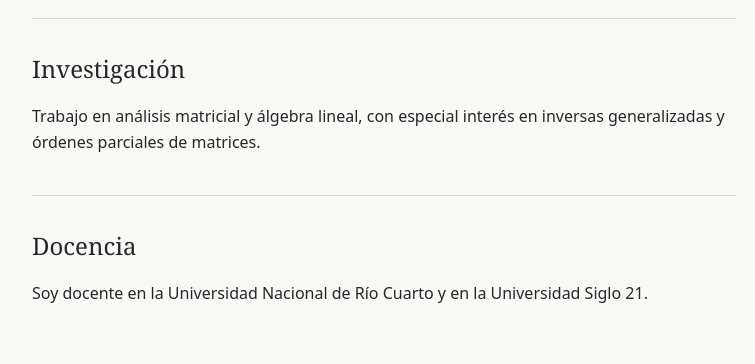
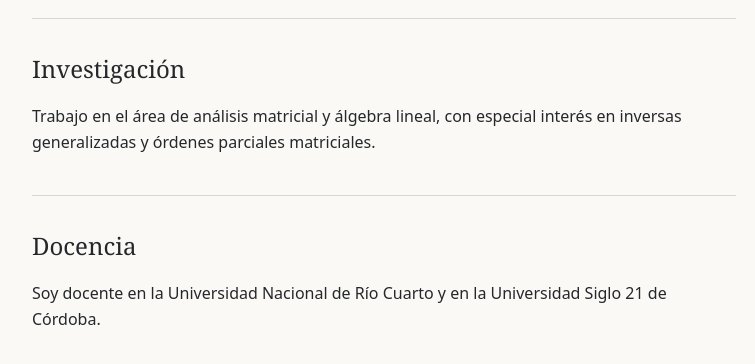
Before and after one commit to vorquera/vorquera.github.io, a plain HTML site: page index.html in a window 1280 px wide. Shown: the part 440-804 px from the top of the page, without its empty margins (256-1011 px from the left). Drawn offline with Linux system fonts and the light colour scheme.

Commit message:
Update text in index.html for clarity

```diff
--- a/index.html
+++ b/index.html
@@ -45,14 +45,14 @@
 
     <section>
       <h2>Investigación</h2>
-      <p>Trabajo en análisis matricial y álgebra lineal, con especial interés
-        en inversas generalizadas y órdenes parciales de matrices.</p>
+      <p>Trabajo en el área de análisis matricial y álgebra lineal, con especial interés
+        en inversas generalizadas y órdenes parciales matriciales.</p>
     </section>
 
     <section>
       <h2>Docencia</h2>
       <p>Soy docente en la Universidad Nacional de Río Cuarto y en la
-        Universidad Siglo 21.</p>
+        Universidad Siglo 21 de Córdoba.</p>
     </section>
   </main>
 </body>
```
